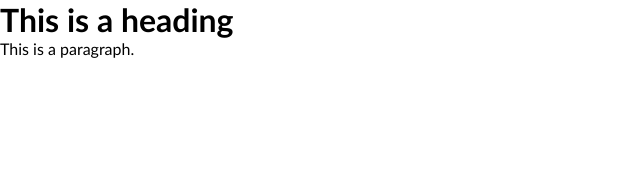
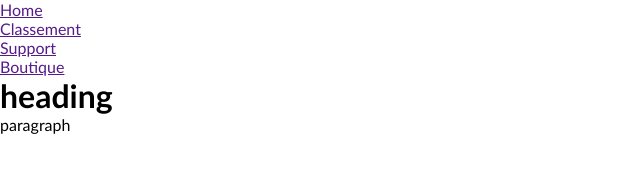
Before and after one commit to Itaromi/craftyGG, a plain HTML site: page index.html in a window 1280 px wide. Shown: the whole page, without its empty margins (0-640 px from the left). Drawn offline with Linux system fonts and the light colour scheme.

Commit message:
update Commit and Files

```diff
--- a/style.css
+++ b/contents/css/style.css
@@ -11,5 +11,3 @@
     --color-surface-2: #1b2733;
     --color-surface-3: #2c3f52;
 }
-
-/*https://tracker.gg/valorant/leaderboards/ranked/all/default?page=1&region=na&act=22d10d66-4d2a-a340-6c54-408c7bd53807
--- a/index.html
+++ b/index.html
@@ -3,15 +3,24 @@
 <head>
     <meta charset="UTF-8">
     <meta name="viewport" content="width=device-width, initial-scale=1.0">
-    <link rel="stylesheet" href="style.css">
+    <link rel="stylesheet" href="contents/css/style.css">
     <title>CraftyGG</title>
     <link rel="apple-touch-icon" sizes="180x180" href="contents/image/apple-touch-icon.png">
     <link rel="icon" type="image/png" sizes="32x32" href="contents/image/favicon-32x32.png">
     <link rel="icon" type="image/png" sizes="16x16" href="contents/image/favicon-16x16.png">
 </head>
 <body>
+    <nav>
+        <ul>
+            <li><a href="">Home</a></li>
+            <li><a href="">Classement</a></li>
+            <li><a href="">Support</a></li>
+            <li><a href="">Boutique</a></li>
+        </ul>
+    </nav>
+    <div></div>
 
-    <h1>This is a heading</h1>
-    <p>This is a paragraph.</p>
+    <h1>heading</h1>
+    <p>paragraph</p>
 </body>
 </html>
```
Also changed, not shown: Support.html (added), classement.html (added), home.html (added).
